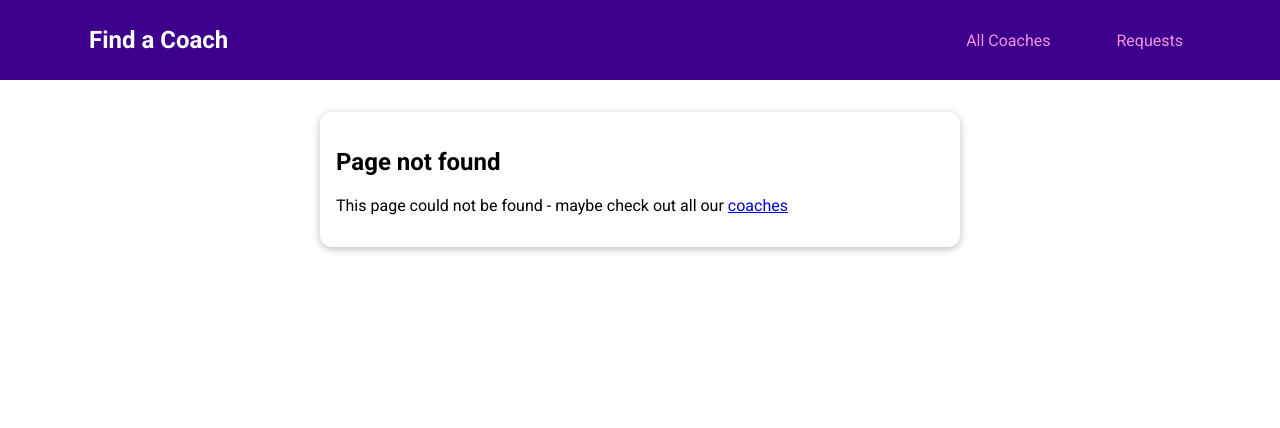
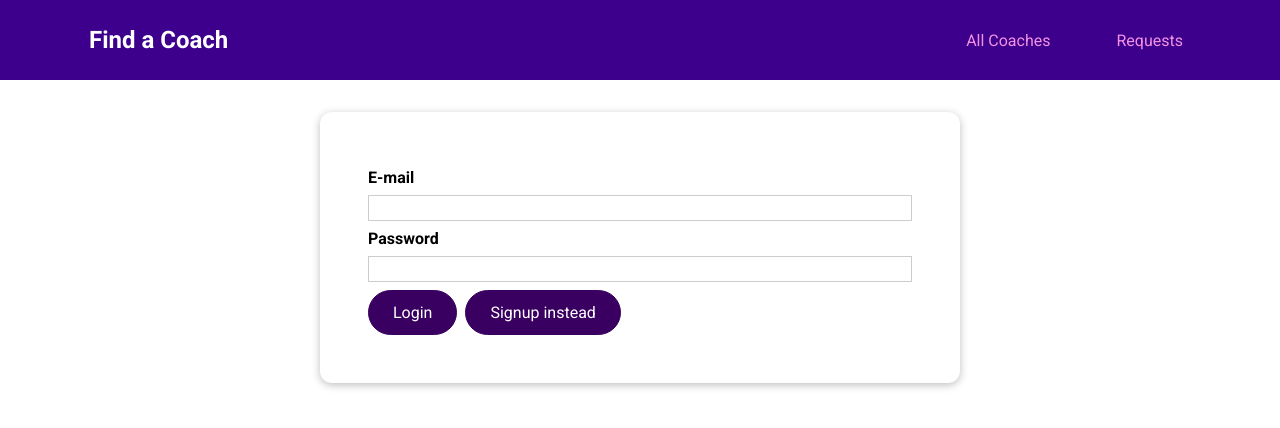
Before and after one commit to Whitedrawn/VueCoachApp, a Vue app: page /auth in a window 1280 px wide. Before the commit this address had no page. Shown: the top 428 px of the page. Built offline with nearby package versions, Linux system fonts and the light colour scheme.

Commit message:
added signup feature connected to firebase

```diff
--- /dev/null
+++ b/src/pages/auth/UserAuth.vue
@@ -0,0 +1,104 @@
+<template>
+  <base-card>
+    <form @submit.prevent="submitForm">
+      <div class="form-control">
+        <label for="email">E-mail</label>
+        <input type="email" id="email"  v-model.trim="email"/>
+      </div>
+      <div class="form-control">
+        <label for="password">Password</label>
+        <input type="password" id="password" v-model="password"/>
+      </div>
+      <p v-if="!formIsValid">Please enter a valid email and password (must be at least 6 characters long)</p>
+      <base-button>{{submitButtonCaption}}</base-button>
+      <base-button type="button" mode="flat" @click="switchAuthMode">{{ switchModeButtonCaption }}</base-button>
+    </form>
+  </base-card>
+</template>
+<script>
+export default{
+    data(){
+        return{
+            email:'',
+            password:'',
+            formIsValid:true,
+            mode:'login'
+        }
+    },
+    computed:{
+        submitButtonCaption(){
+            if(this.mode==='login'){
+                return 'Login'
+            }else{
+                return 'Signup'
+            }
+        },
+        switchModeButtonCaption(){
+            if(this.mode==='login'){
+                return 'Signup instead'
+            }else{
+                return 'Login instead'
+            }
+        }
+
+    },
+    methods:{
+        submitForm(){
+            this.formIsValid=true;
+            if (this.email==='' || !this.email.includes('@') || this.password.length<6){
+                this.formIsValid=false;
+                return;
+            }
+            if(this.mode==='login') {
+                //...
+            }else{
+                this.$store.dispatch('signup',{
+                    email:this.email,
+                    password:this.password
+                })
+            }
+        },
+        switchAuthMode(){
+            if(this.mode==='login'){
+                this.mode='signup';
+            }else{
+                this.mode='login';
+            }
+
+        }
+    }
+}
+</script>
+
+<style scoped>
+form {
+  margin: 1rem;
+  padding: 1rem;
+}
+
+.form-control {
+  margin: 0.5rem 0;
+}
+
+label {
+  font-weight: bold;
+  margin-bottom: 0.5rem;
+  display: block;
+}
+
+input,
+textarea {
+  display: block;
+  width: 100%;
+  font: inherit;
+  border: 1px solid #ccc;
+  padding: 0.15rem;
+}
+
+input:focus,
+textarea:focus {
+  border-color: #3d008d;
+  background-color: #faf6ff;
+  outline: none;
+}
+</style>
--- a/src/router.js
+++ b/src/router.js
@@ -5,6 +5,7 @@
 import ContactCoach from './pages/requests/ContactCoach.vue';
 import RequestsReceived from './pages/requests/RequestsReceived.vue';
 import NotFound from './pages/NotFound.vue';
+import UserAuth from './pages/auth/UserAuth.vue'
 
 const router = createRouter({
   history: createWebHistory(),
@@ -32,6 +33,10 @@
       component: RequestsReceived,
     },
     {
+      path: '/auth',
+      component: UserAuth
+    },
+    {
       path: '/:notFound(.*)',
       component: NotFound,
     },
--- a/src/store/index.js
+++ b/src/store/index.js
@@ -1,20 +1,12 @@
 import { createStore } from 'vuex';
 import coachesModule from './modules/coaches/index.js';
 import requestsModule from './modules/requests/index.js';
+import authModule from './modules/auth/index.js';
 const store = createStore({
   modules: {
     coaches: coachesModule,
     requests: requestsModule,
-  },
-  state() {
-    return {
-      userId: 'c3',
-    };
-  },
-  getters: {
-    userId(state) {
-      return state.userId;
-    },
+    auth: authModule,
   },
 });
 
--- /dev/null
+++ b/src/store/modules/auth/actions.js
@@ -0,0 +1,27 @@
+export default{
+    login(){
+
+    },
+    async signup(context,payload){
+        const response= await fetch('https://identitytoolkit.googleapis.com/v1/accounts:signUp?key=AIzaSyCiQ-KcmeCBgynI7bVjbB0ggn2MEF-D2mo',{
+        method: 'POST',
+        body: JSON.stringify({
+            email:payload.email,
+            password:payload.password,
+            returnSecureToken:true
+        })
+        })
+        const responseData= await response.json()
+        if(!response.ok){
+            console.log(responseData)
+            const error=new Error(responseData.message || 'Failed to authenticate')
+            throw error;
+        }
+        context.commit('setUser',{
+            token:responseData.idToken,
+            userId: responseData.localId,
+            tokenExpiration:responseData.expiresIn
+        })
+
+    }
+}
--- /dev/null
+++ b/src/store/modules/auth/getters.js
@@ -0,0 +1,5 @@
+export default{
+    userId(state) {
+        return state.userId;
+      },
+}
--- /dev/null
+++ b/src/store/modules/auth/index.js
@@ -0,0 +1,17 @@
+import mutations from './mutations.js';
+import actions from './actions.js';
+import getters from './getters.js';
+
+
+export default{
+    state() {
+        return {
+          userId: null,
+          token:null,
+          tokenExpiration:null
+        };
+      },
+    mutations,
+    actions,
+    getters
+}
--- /dev/null
+++ b/src/store/modules/auth/mutations.js
@@ -0,0 +1,9 @@
+export default{
+    setUser(state,payload){
+        state.token=payload.token;
+        state.userId=payload.userId;
+        state.tokeExpiration=payload.tokeExpiration
+
+    }
+
+}
```
